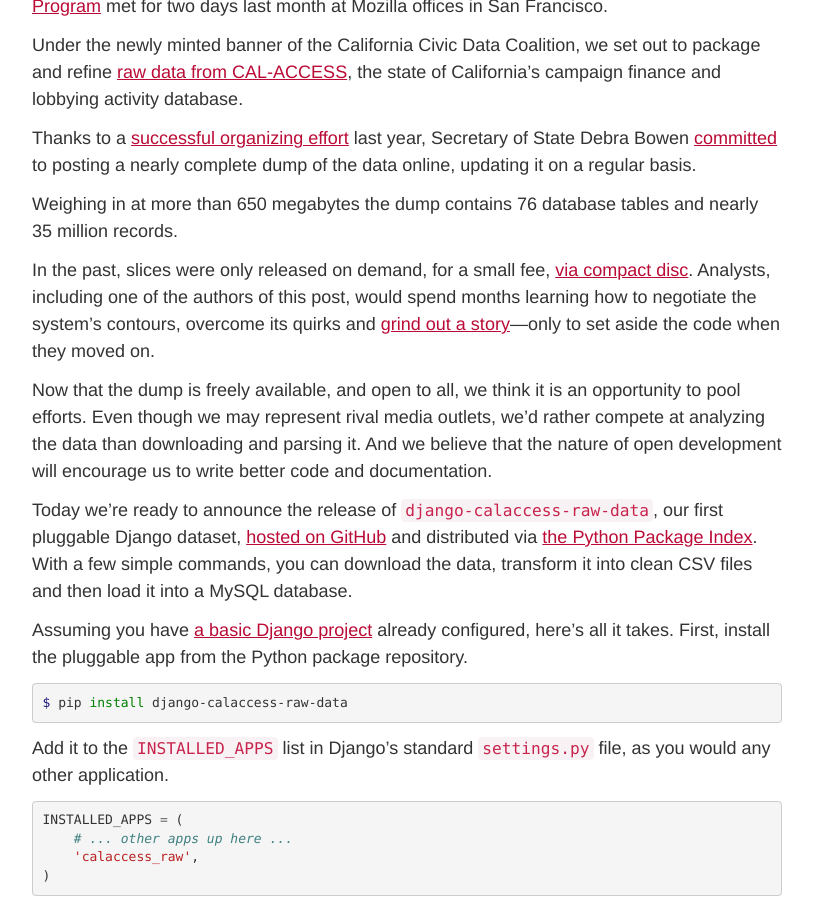
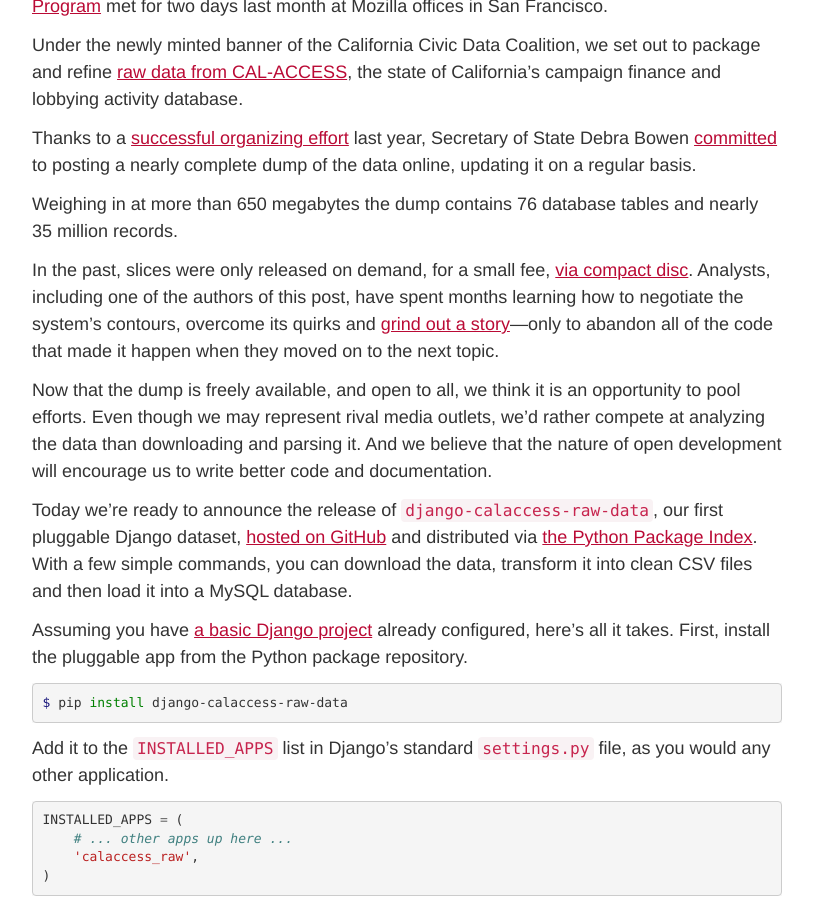
Before and after one commit to palewire/californiacivicdata.org, a Jekyll site: the page built from _posts/2015-01-01-pluggable-data.markdown, in a window 1280 px wide and 900 px high, scrolled down 1803 px. Shown: the whole window, without its empty margins (38-851 px from the left). Built offline with Jekyll 4.4.1, drawn with Linux system fonts in a browser that asks for light colours.

Commit message:
Updated 2015-01-01-pluggable-data.markdown

```diff
--- a/_posts/2015-01-01-pluggable-data.markdown
+++ b/_posts/2015-01-01-pluggable-data.markdown
@@ -58,7 +58,7 @@
 
 Weighing in at more than 650 megabytes the dump contains 76 database tables and nearly 35 million records.
 
-In the past, slices were only released on demand, for a small fee, [via compact disc](/img/calaccess-cd.png). Analysts, including one of the authors of this post, would spend months learning how to negotiate the system's contours, overcome its quirks and [grind out a story](http://cironline.org/reports/california-speaker-gives-assemblys-juiciest-jobs-biggest-fundraisers-4501)&mdash;only to set aside the code when they moved on.
+In the past, slices were only released on demand, for a small fee, [via compact disc](/img/calaccess-cd.png). Analysts, including one of the authors of this post, have spent months learning how to negotiate the system's contours, overcome its quirks and [grind out a story](http://cironline.org/reports/california-speaker-gives-assemblys-juiciest-jobs-biggest-fundraisers-4501)&mdash;only to abandon all of the code that made it happen when they moved on to the next topic.
 
 Now that the dump is freely available, and open to all, we think it is an opportunity to pool efforts. Even though we may represent rival media outlets, we'd rather compete at analyzing the data than downloading and parsing it. And we believe that the nature of open development will encourage us to write better code and documentation.
 
```
